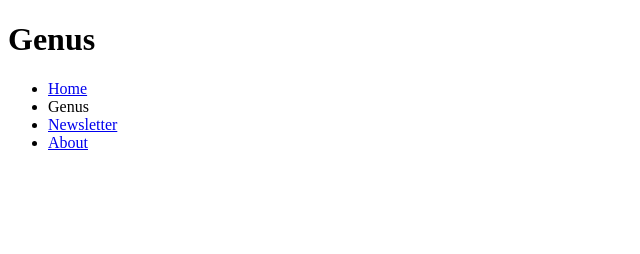
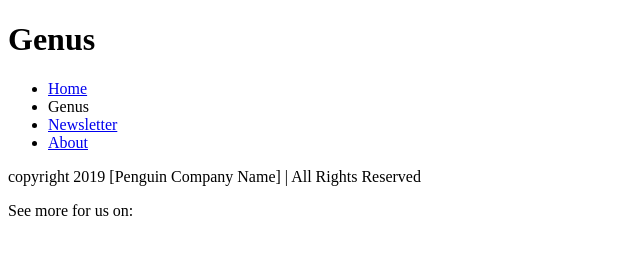
Before and after one commit to LyndonPanton/ThePenguinCompany, a plain HTML site: page Genus/genus.html in a window 1280 px wide. Shown: the whole page, without its empty margins (0-640 px from the left). Drawn offline with Linux system fonts and the light colour scheme.

Commit message:
Added footer

```diff
--- a/Genus/genus.html
+++ b/Genus/genus.html
@@ -13,5 +13,10 @@
 			<li class="navigation-item"><a href="../about/about.html">About</a></li>
 		</ul>
 	</div>
+
+	<div id="footer">
+		<p id="copyright">copyright 2019 [Penguin Company Name] | All Rights Reserved</p>
+		<p id="more">See more for us on: <!-- TODO --> </p>
+	</div>
 </body>
 </html>
```
